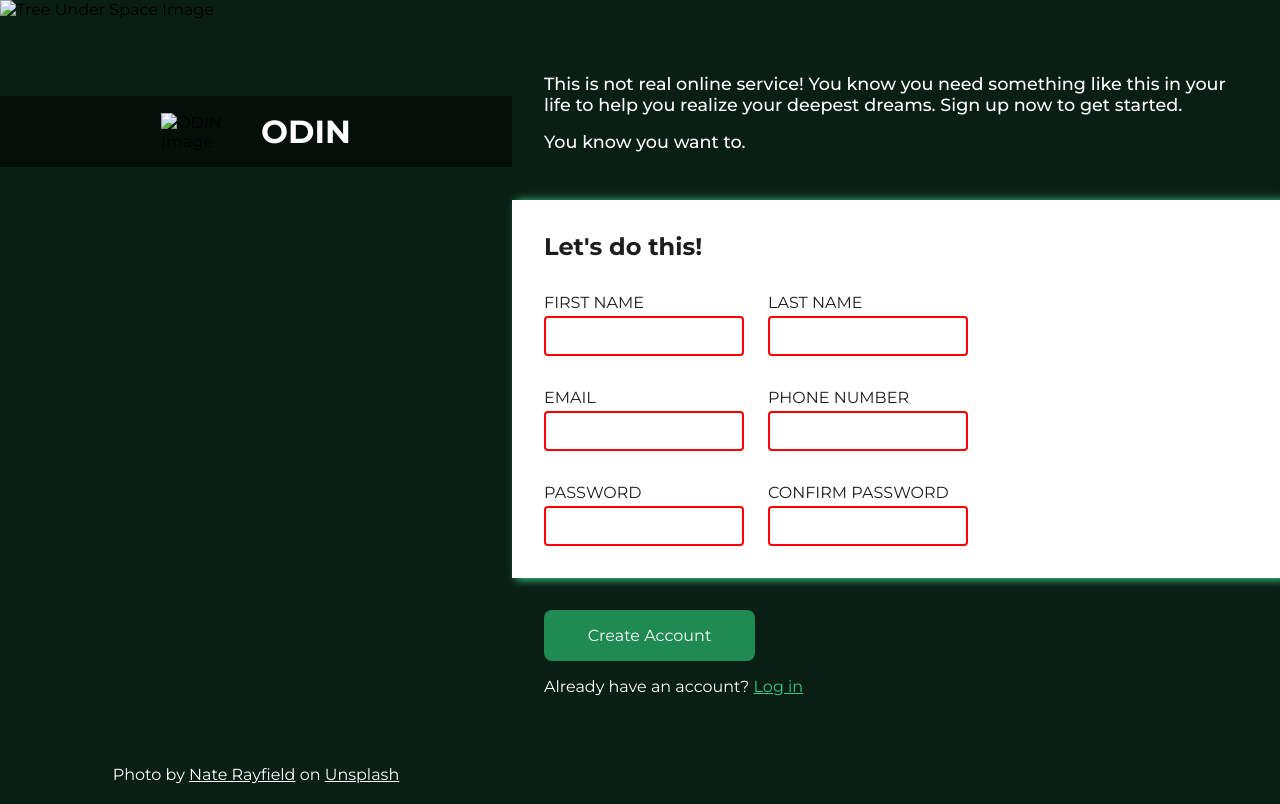
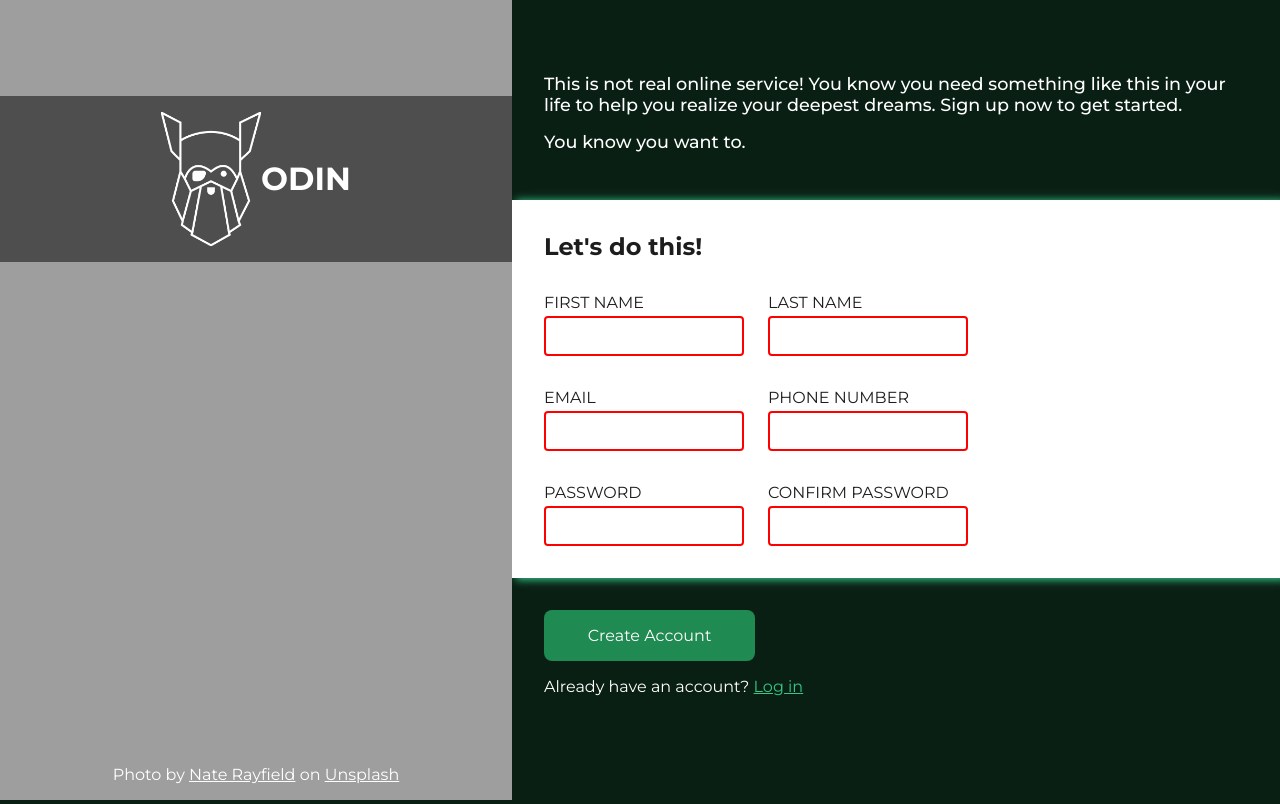
Before and after one commit to KimMillena/sign-up-form, a plain HTML site: page index.html in a window 1280 px wide. Drawn offline with Linux system fonts and the light colour scheme; the site is published under a folder, as on GitHub Pages, so addresses that start at the root find nothing.

Commit message:
Fix image bug

```diff
--- a/index.html
+++ b/index.html
@@ -11,9 +11,9 @@
 <body>
     <main class="main">
         <section class="image-sidebar">
-            <img class="space-image" src="/img/space-image.jpg" alt="Tree Under Space Image">
+            <img class="space-image" src="img/space-image.jpg" alt="Tree Under Space Image">
             <div class="logo-container">
-                <img class="logo" src="/img/odin-lined.png" alt="ODIN Image">
+                <img class="logo" src="img/odin-lined.png" alt="ODIN Image">
                 <h1 class="logo-title">ODIN</h1>
             </div>
             <p>Photo by <a href="https://unsplash.com/@n8rayfield">Nate Rayfield</a> on <a
```
Also changed, not shown: img/fox.jpg (added).
